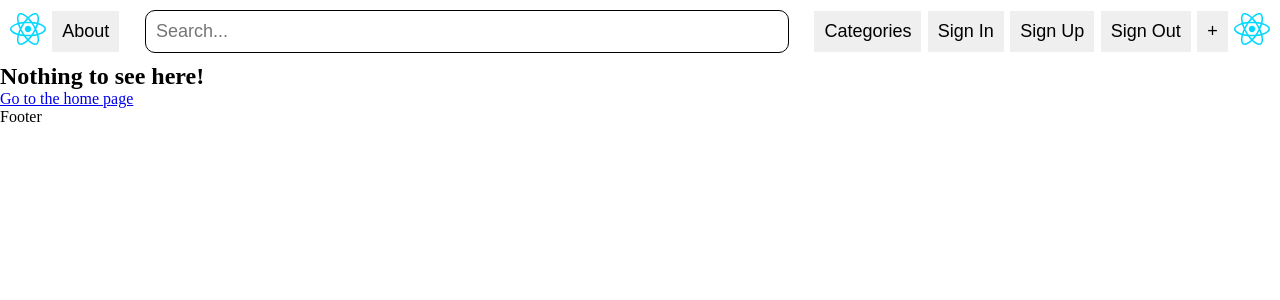
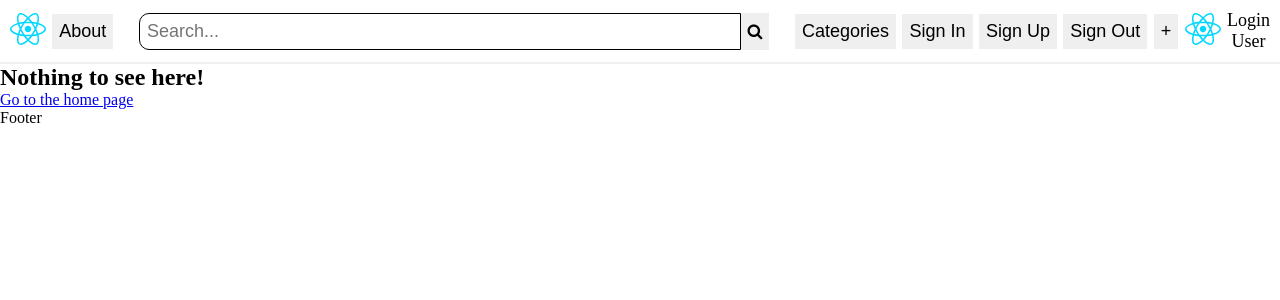
Before and after one commit to Eug4n4/usof-frontend, a React (Vite) app: page /signin in a window 1280 px wide. Shown: the top 300 px of the page. Built offline with nearby package versions, Linux system fonts and the light colour scheme; no server answers.

Commit message:
right side of the header will not pass past the screen

```diff
--- a/src/assets/css/header.css
+++ b/src/assets/css/header.css
@@ -21,14 +21,21 @@
 
 .header, #header_search {
     font-size: large;
+    padding: 7px;
+}
+
+header {
+    border-bottom: 2px solid #f0f0f0;
     padding: 10px;
 }
 
 #header_search {
     border: 1px solid black;
-    border-radius: 10px;
+    border-radius: 10px 0 0 10px;
 }
-
+.header_left, .header_right, .search_parent {
+    align-items: center;
+}
 .header_left, .header_right {
     column-gap: 0.5vw;
     align-items: center;
@@ -37,3 +44,18 @@
 .header_button {
     text-wrap: nowrap;
 }
+
+.user_info {
+    text-align: center;
+    text-wrap: nowrap;
+    font-size: large;
+}
+
+
+.fa.fa-search {
+    font: normal normal normal larger FontAwesome
+}
+
+.search_button {
+    padding: 7px;
+}
--- a/src/components/layout/Header.jsx
+++ b/src/components/layout/Header.jsx
@@ -3,7 +3,7 @@ import "../../assets/css/header.css";
 
 function Header() {
   return (
-    <header className="header">
+    <header>
       <ul className="header_list">
         <li>
           <div className="header_left">
@@ -26,6 +26,9 @@ function Header() {
                 id="header_search"
                 placeholder="Search..."
               />
+              <button type="submit" className="search_button">
+                <i className="fa fa-search"></i>
+              </button>
             </form>
           </div>
         </li>
@@ -56,9 +59,15 @@ function Header() {
                 +
               </button>
             </Link>
-            <Link to="/profile">
-              <img src="/react.svg" alt="user" />
-            </Link>
+            <div>
+              <Link to="/profile">
+                <img src="/react.svg" alt="user" />
+              </Link>
+            </div>
+            <div className="user_info">
+              <p>Login</p>
+              <p>User</p>
+            </div>
           </div>
         </li>
       </ul>
```
